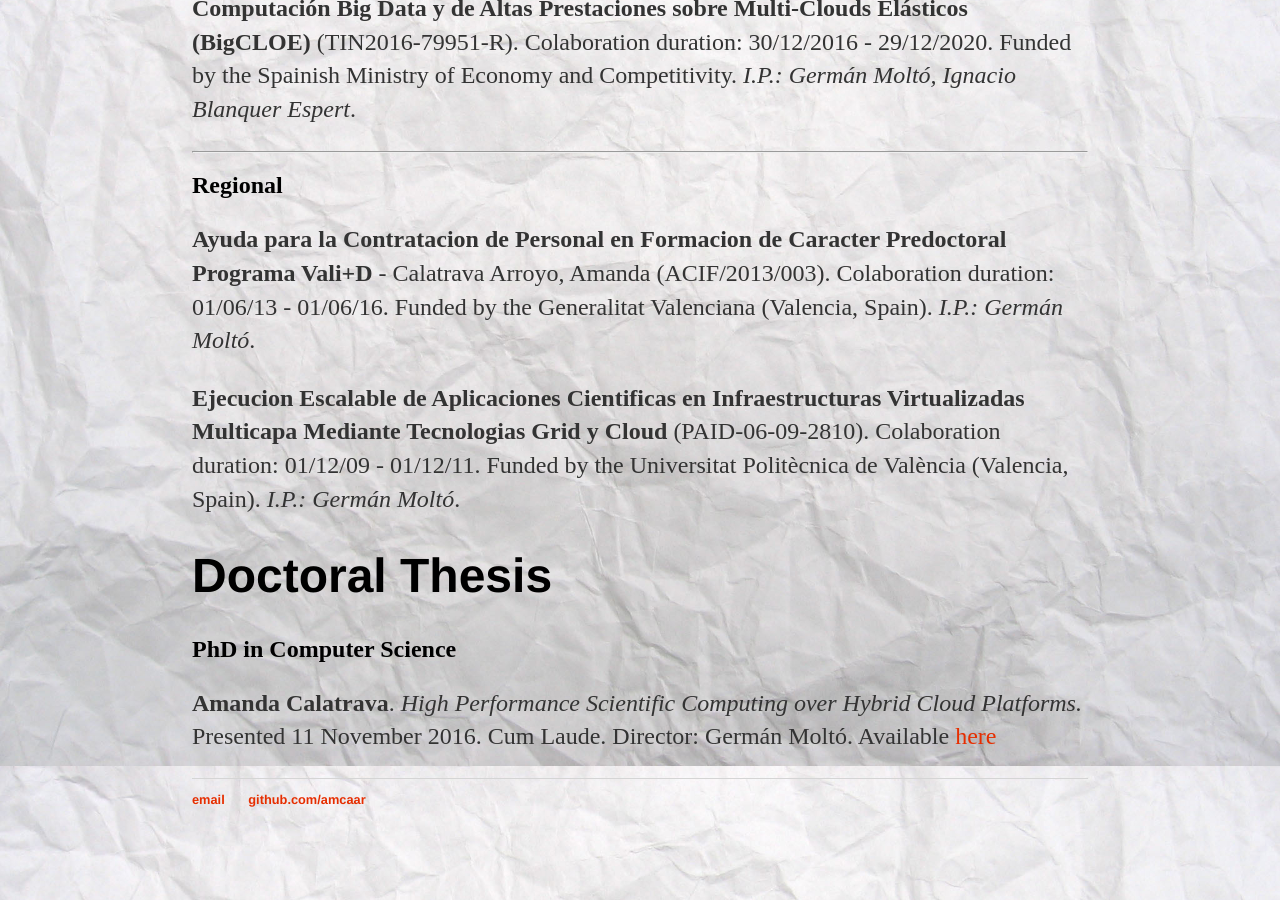
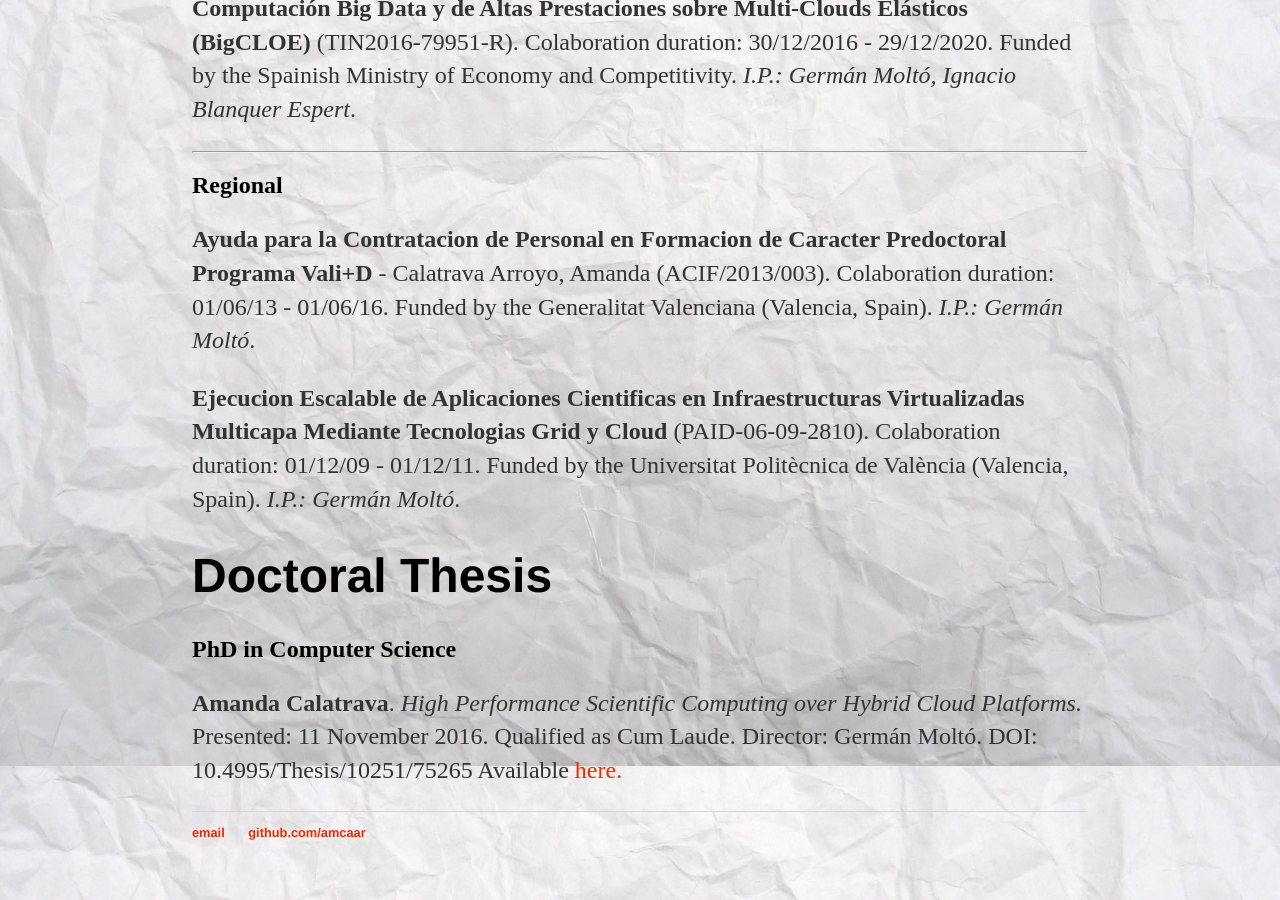
Before and after one commit to amcaar/amcaar.github.io, a Jekyll site: the page built from cv/index.html, in a window 1280 px wide and 900 px high, scrolled down 4034 px. Built offline with Jekyll 4.4.1, drawn with Linux system fonts in a browser that asks for light colours.

Commit message:
Update index.html

```diff
--- a/cv/index.html
+++ b/cv/index.html
@@ -141,8 +141,8 @@ title: Publications of Amanda Calatrava
 		<h2>PhD in Computer Science</h2>
 			<p> <strong>Amanda Calatrava</strong>.
 			<em>High Performance Scientific Computing over Hybrid Cloud Platforms.</em>
-			Presented 11 November 2016. Cum Laude. Director: Germán Moltó.
-		        Available <a class="link" href="https://riunet.upv.es/handle/10251/75265">here</a></p>
+			Presented: 11 November 2016. Qualified as Cum Laude. Director: Germán Moltó. DOI: 10.4995/Thesis/10251/75265
+		        Available <a class="link" href="https://riunet.upv.es/handle/10251/75265">here.</a></p>
 
 
 		<!--<h1>Work in progress...</h1>
```
